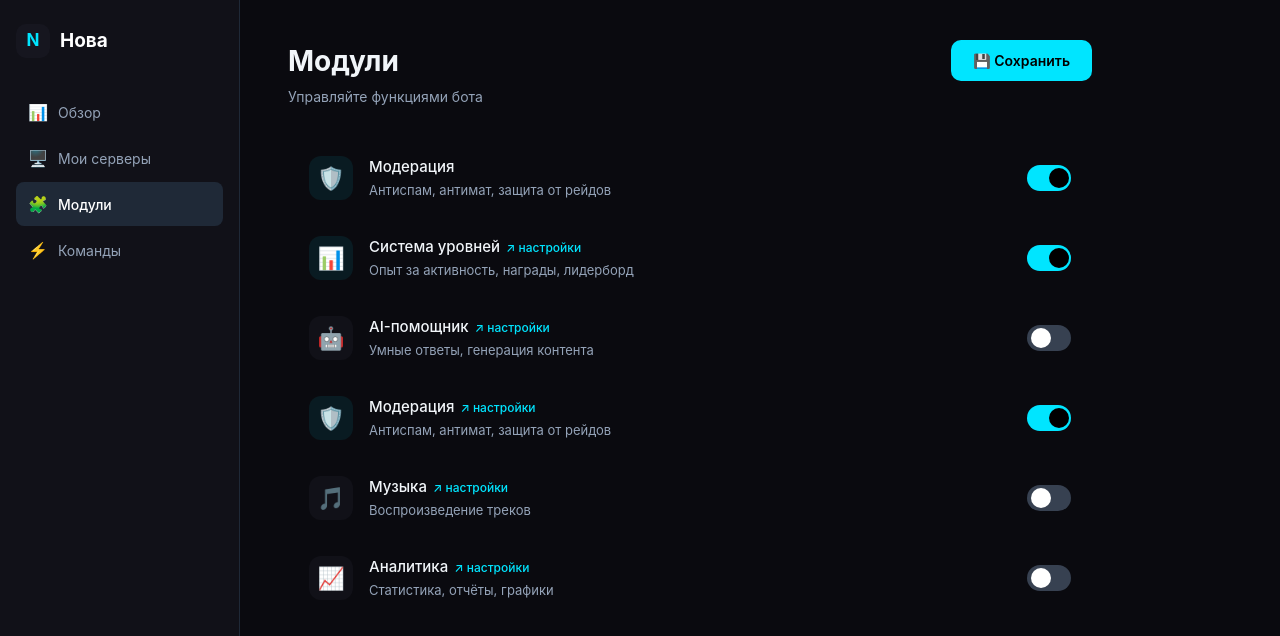
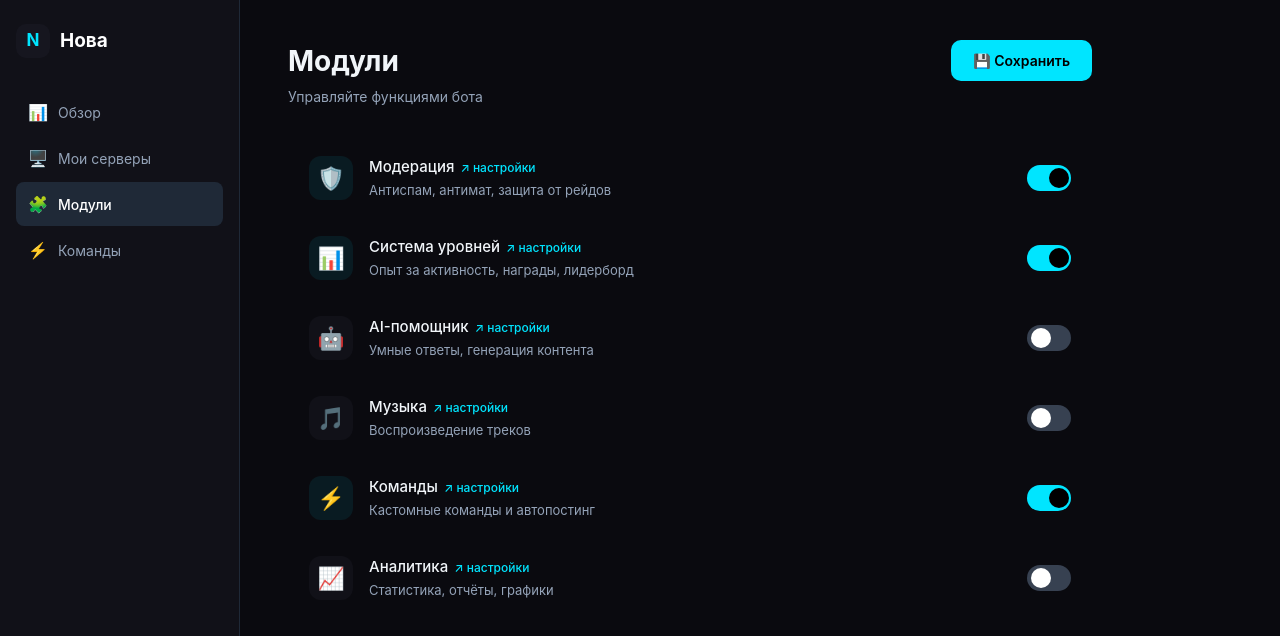
Before and after one commit to R4YDMOND/nova-bot, a Next.js app in the folder frontend/: page /dashboard/modules in a window 1280 px wide. Shown: the top 636 px of the page. Built offline with nearby package versions, Linux system fonts and the light colour scheme.

Commit message:
Update page.tsx

```diff
--- a/frontend/src/app/dashboard/modules/page.tsx
+++ b/frontend/src/app/dashboard/modules/page.tsx
@@ -6,11 +6,11 @@ const navigate = (url: string) => window.location.href = url
 
 export default function ModulesPage() {
   const [modules, setModules] = useState([
-    { id: 'moderation', name: 'Модерация', icon: '🛡️', desc: 'Антиспам, антимат, защита от рейдов', enabled: true },
+    { id: 'moderation', name: 'Модерация', icon: '🛡️', desc: 'Антиспам, антимат, защита от рейдов', enabled: true, link: '/dashboard/moderation' },
     { id: 'levels', name: 'Система уровней', icon: '📊', desc: 'Опыт за активность, награды, лидерборд', enabled: true, link: '/dashboard/ranking' },
     { id: 'ai', name: 'AI-помощник', icon: '🤖', desc: 'Умные ответы, генерация контента', enabled: false, link: '/dashboard/ai' },
-     { id: 'moderation', name: 'Модерация', icon: '🛡️', desc: 'Антиспам, антимат, защита от рейдов', enabled: true, link: '/dashboard/moderation' },
     { id: 'music', name: 'Музыка', icon: '🎵', desc: 'Воспроизведение треков', enabled: false, link: '/dashboard/music' },
+    { id: 'commands', name: 'Команды', icon: '⚡', desc: 'Кастомные команды и автопостинг', enabled: true, link: '/dashboard/commands' },
     { id: 'analytics', name: 'Аналитика', icon: '📈', desc: 'Статистика, отчёты, графики', enabled: false, link: '/dashboard/analytics' },
   ])
 
```
